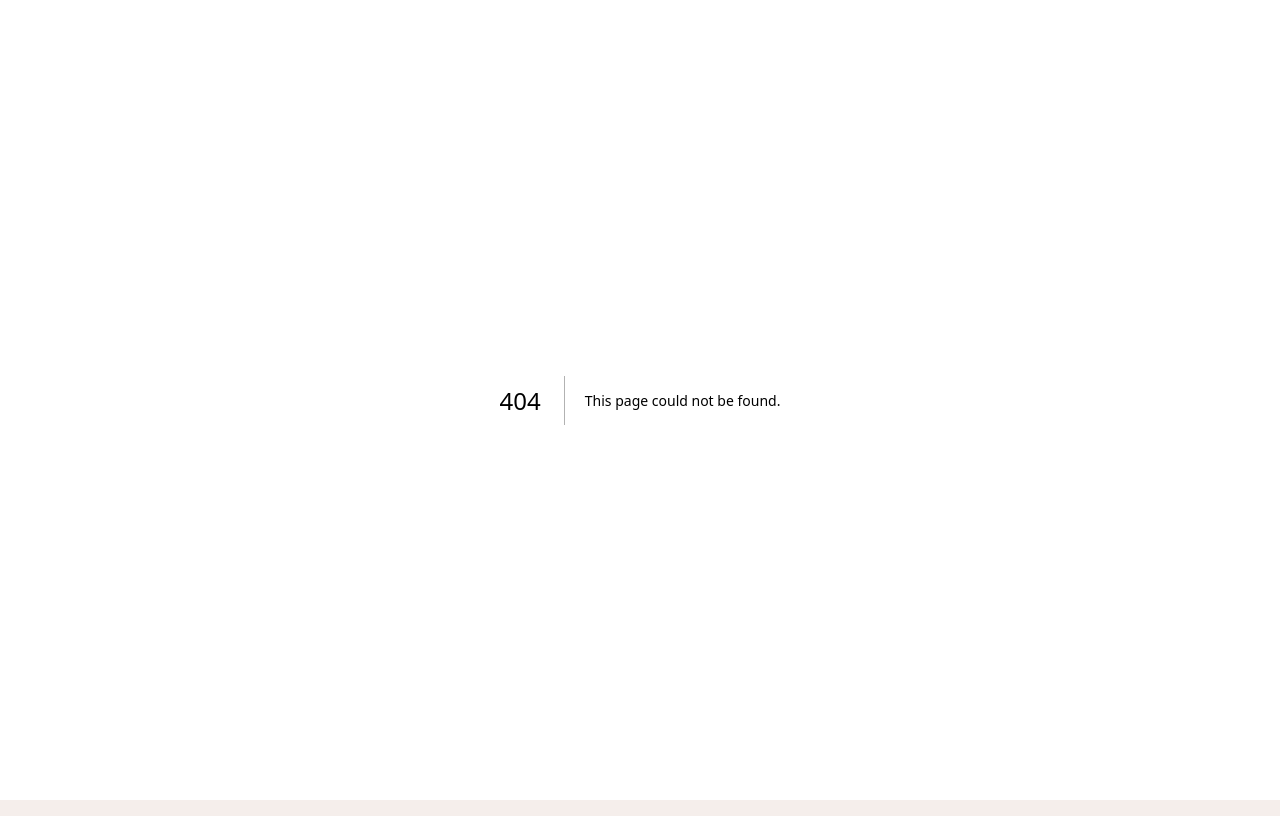
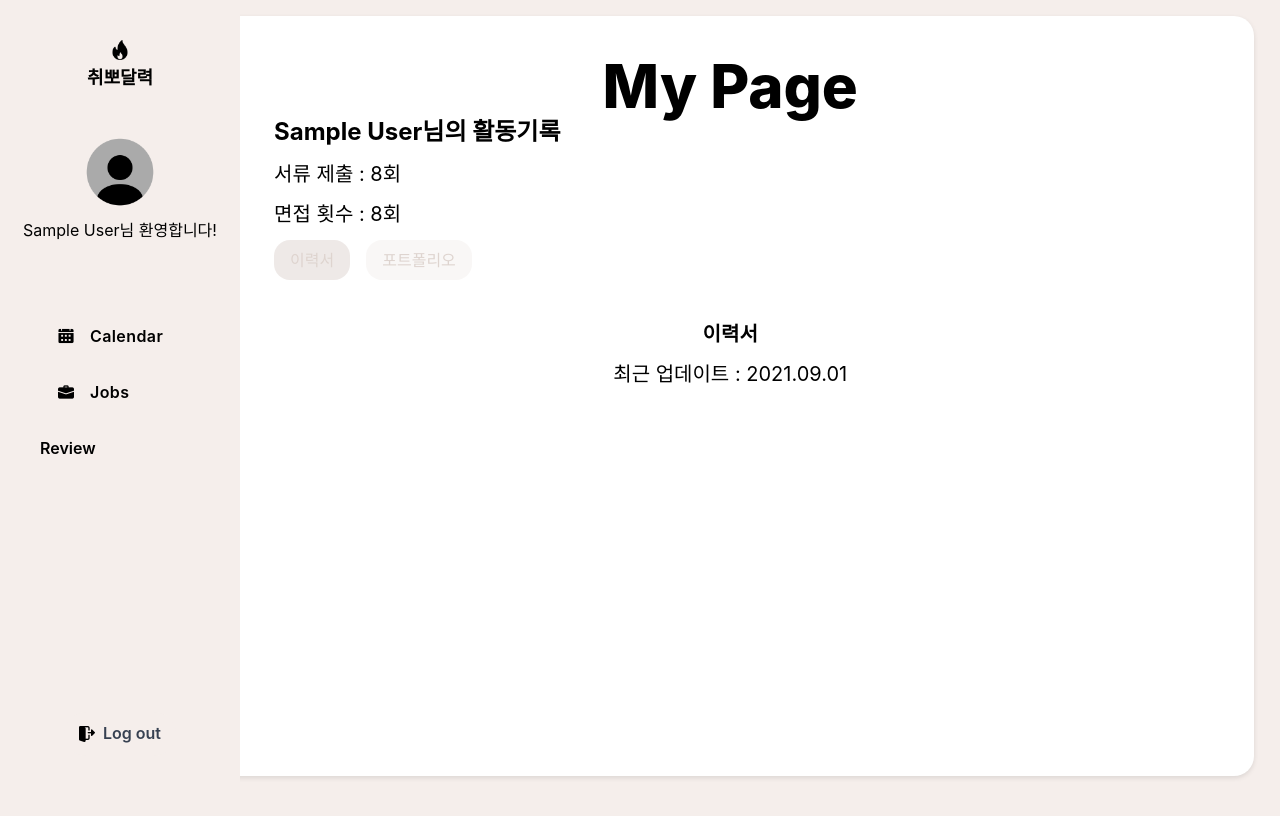
Before and after one commit to squarepieSNUWP/JobCalendar, a Next.js app: page /mypage in a window 1280 px wide. Before the commit this address had no page. Built offline with nearby package versions, Linux system fonts and the light colour scheme; no server answers; sample sign-in values are in the browser's storage.

Commit message:
Init: 마이페이지 틀 생성 - 마이페이지 기본 레이아웃 구현 - 헤더에서 마이페이지 연결되는 링크 생성

```diff
--- a/src/components/Header.js
+++ b/src/components/Header.js
@@ -30,9 +30,9 @@ export default function Header() {
             취뽀달력
           </Link>
         </div>
-        <Link href="/login" className="flex flex-col items-center justify-center">
+        <Link href={session ? "/mypage" : "/login"} className="flex flex-col items-center justify-center">
             <Image
-                href="/login"
+                href={session ? "/mypage" : "/login"}
                 src={UserIcon}
                 alt="user"
                 className="h-20 w-20 mb-1.5"
@@ -40,7 +40,9 @@ export default function Header() {
         </Link>
         <div>
           {session ? (
-            <div className="self-center mb-2">{session.user.name}님 환영합니다!</div>
+            <Link href="/mypage">
+              <div className="self-center mb-2">{session.user.name}님 환영합니다!</div>
+            </Link>
           ) : (
             <Link
               href="/login"
--- a/src/pages/detail.js
+++ b/src/pages/detail.js
@@ -103,14 +103,14 @@ export default function Detail() {
     <Layout>
       <div>
         <div className="inset-0 flex flex-col justify-end">
-          <Link
+          {/* <Link
             href="/"
             className="bg-primary rounded-full w-8 h-8 pt-0.5 text-center ml-auto hover:bg-secondary"
           >
             <Link href="/" className="text-normal font-bold text-white pt-8">
               X
             </Link>
-          </Link>
+          </Link> */}
 
           <div className="place-self-center bg-white p-4 rounded-2xl shadow drop-shadow-md mt-4 mb-6 w-full h-52">
             <p>공고 내용 삽입 구간</p>
--- /dev/null
+++ b/src/pages/mypage.js
@@ -0,0 +1,58 @@
+import Layout from "@/components/Layout";
+import { useSession } from "next-auth/react";
+import { useState } from "react";
+
+export default function MyPage() {
+    const { data: session } = useSession();
+
+    const [tab, setTab] = useState("cv");
+
+    if(!session && typeof window !== "undefined") {
+        window.location.href = "/login";
+    }
+
+    return session && session.user && (
+        <Layout>
+            <h1 className="text-6xl font-extrabold text-center text-primary">My Page</h1>
+
+            <div>
+                <h2 className="text-2xl font-bold text-primary mb-3">{session.user.name}님의 활동기록</h2>
+                <p className="text-xl text-primary mb-3">서류 제출 : 8회</p>
+                <p className="text-xl text-primary mb-3">면접 횟수 : 8회</p>
+            </div>
+
+            <div className="flex">
+                <button
+                className={`${tab === "cv" ? "bg-secondary/50" : "bg-secondary/20"} hover:bg-secondary/50 text-secondary py-2 px-4 rounded-2xl mr-4`}
+                onClick={() => setTab("cv")}
+                >
+                    이력서
+                </button>
+                <button
+                className={`${tab === "portfolio" ? "bg-secondary/50" : "bg-secondary/20"}  hover:bg-secondary/50 text-secondary py-2 px-4 rounded-2xl`}
+                onClick={() => setTab("portfolio")}
+                >
+                    포트폴리오
+                </button>
+            </div>
+
+            <div>
+                {tab === "cv" ? (
+                    <div className="flex flex-col items-center">
+                        <div className="flex flex-col items-center justify-center mt-10">
+                            <p className="text-xl font-bold text-primary mb-3">이력서</p>
+                            <p className="text-xl text-primary mb-3">최근 업데이트 : 2021.09.01</p>
+                        </div>
+                    </div>
+                ) : (
+                    <div className="flex flex-col items-center">
+                        <div className="flex flex-col items-center justify-center mt-10">
+                            <p className="text-xl font-bold text-primary mb-3">포트폴리오</p>
+                            <p className="text-xl text-primary mb-3">최근 업데이트 : 2021.09.01</p>
+                        </div>
+                    </div>
+                )}
+            </div>
+        </Layout>
+    )
+}
```
